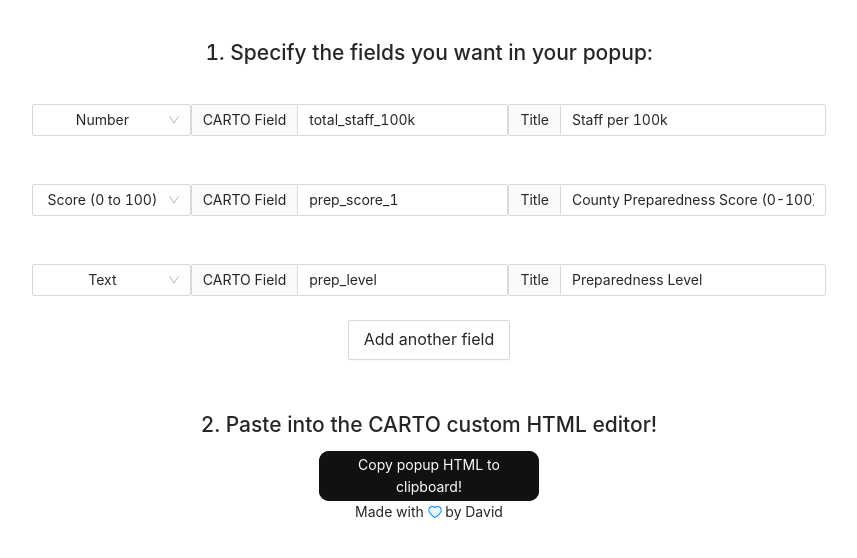
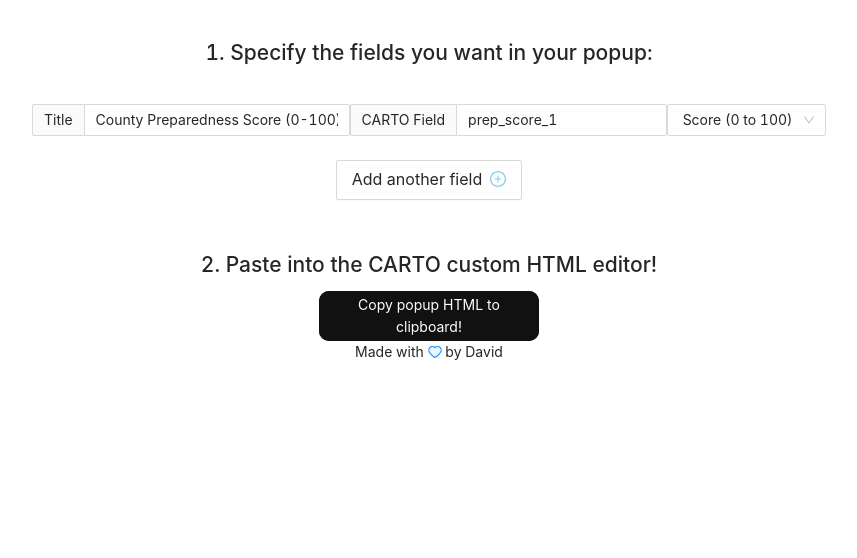
Before and after one commit to ruralinnovation/popoup-html-generator, a React (Create React App) app: page / in a window 1280 px wide. Shown: the top 558 px of the page, without its empty margins (211-1068 px from the left). Built offline with nearby package versions, Linux system fonts and the light colour scheme.

Commit message:
Decompose into files

```diff
--- a/src/App.js
+++ b/src/App.js
@@ -1,49 +1,17 @@
-import React, {useState, useCallback} from 'react';
+import React, {useCallback, useState} from 'react';
 import './App.css';
 import 'antd/dist/antd.css';
-import {generatePopupHTML, copyToClipboard} from "./htmlGenerators";
-import {Button, Input, Select} from "antd";
-import {
-  HeartTwoTone
-} from '@ant-design/icons';
+import {copyToClipboard, generatePopupHTML} from "./htmlGenerators";
+import {Button} from "antd";
+import {HeartTwoTone, PlusCircleOutlined} from '@ant-design/icons';
 import {GlowButton} from "./GlowButton";
-import {FIELD_TYPES, DEFAULT_INPUT_VALUES} from "./constants";
-
-const FieldInput = ({fieldInputValue, onChange}) => {
-  return (
-    <div className="field-input-container" style={{display: 'flex', padding: 24}}>
-      <Select
-        style={{flex: 1}}
-        defaultValue={fieldInputValue.fieldType}
-        className="field-type"
-        onChange={(fieldType) => onChange({...fieldInputValue, fieldType})}
-      >
-        <Select.Option value={FIELD_TYPES.scoreOutOf100}>{FIELD_TYPES.scoreOutOf100}</Select.Option>
-        <Select.Option value={FIELD_TYPES.number}>{FIELD_TYPES.number}</Select.Option>
-        <Select.Option value={FIELD_TYPES.text}>{FIELD_TYPES.text}</Select.Option>
-      </Select>
-      <Input
-        style={{flex: 2}}
-        addonBefore="CARTO Field"
-        placeholer={"eg state_pop_2018"}
-        value={fieldInputValue.fieldName}
-        onChange={({target}) => onChange({...fieldInputValue, fieldName: target.value.trim()})}
-      />
-      <Input
-        style={{flex: 2}}
-        addonBefore="Title"
-        placeholer={"eg The State Population in 2018"}
-        value={fieldInputValue.fieldDisplayName}
-        onChange={({target}) => onChange({...fieldInputValue, fieldDisplayName: target.value.trim()})}
-      />
-    </div>
-  )
-}
+import {DEFAULT_INPUT_VALUES} from "./constants";
+import {FieldInputRow} from "./FieldInputRow";
 
 
 function App() {
 
-  const [fieldInputValues, setFieldInputValues] = useState(DEFAULT_INPUT_VALUES)
+  const [fieldInputValues, setFieldInputValues] = useState(DEFAULT_INPUT_VALUES.slice(1, 2))
   const onChangeInput = useCallback((newValue, i) => {
     const updatedFieldInputValues = [...fieldInputValues]
     updatedFieldInputValues[i] = newValue
@@ -61,12 +29,12 @@ function App() {
         <section className="field-inputs-section">
           <h2>1. Specify the fields you want in your popup:</h2>
           {fieldInputValues.map((fieldInputValue, i) => (
-            <FieldInput
+            <FieldInputRow
               key={i}
               onChange={newValue => onChangeInput(newValue, i)}
               fieldInputValue={fieldInputValue}/>)
           )}
-          <Button size="large" onClick={addNewInputField}>Add another field</Button>
+          <Button size="large" onClick={addNewInputField}>Add another field <PlusCircleOutlined style={{color: 'skyblue'}}/></Button>
         </section>
 
         <section>
--- /dev/null
+++ b/src/FieldInputRow.js
@@ -0,0 +1,37 @@
+import React from "react";
+import {Input, Select} from "antd";
+import {FIELD_TYPES} from "./constants";
+
+
+export const FieldInputRow = ({fieldInputValue, onChange}) => {
+	return (
+		<div className="field-input-container" style={{display: 'flex', padding: 24}}>
+			<Input
+				style={{flex: 2}}
+				addonBefore="Title"
+				placeholer={"eg The State Population in 2018"}
+				value={fieldInputValue.fieldDisplayName}
+				onChange={({target}) => onChange({...fieldInputValue, fieldDisplayName: target.value})}
+			/>
+
+			<Input
+				style={{flex: 2}}
+				addonBefore="CARTO Field"
+				placeholer={"eg state_pop_2018"}
+				value={fieldInputValue.fieldName}
+				onChange={({target}) => onChange({...fieldInputValue, fieldName: target.value.trim()})}
+			/>
+
+			<Select
+				style={{flex: 1}}
+				defaultValue={fieldInputValue.fieldType}
+				className="field-type"
+				onChange={(fieldType) => onChange({...fieldInputValue, fieldType})}
+			>
+				<Select.Option value={FIELD_TYPES.scoreOutOf100}>{FIELD_TYPES.scoreOutOf100}</Select.Option>
+				<Select.Option value={FIELD_TYPES.number}>{FIELD_TYPES.number}</Select.Option>
+				<Select.Option value={FIELD_TYPES.text}>{FIELD_TYPES.text}</Select.Option>
+			</Select>
+		</div>
+	)
+}
```
